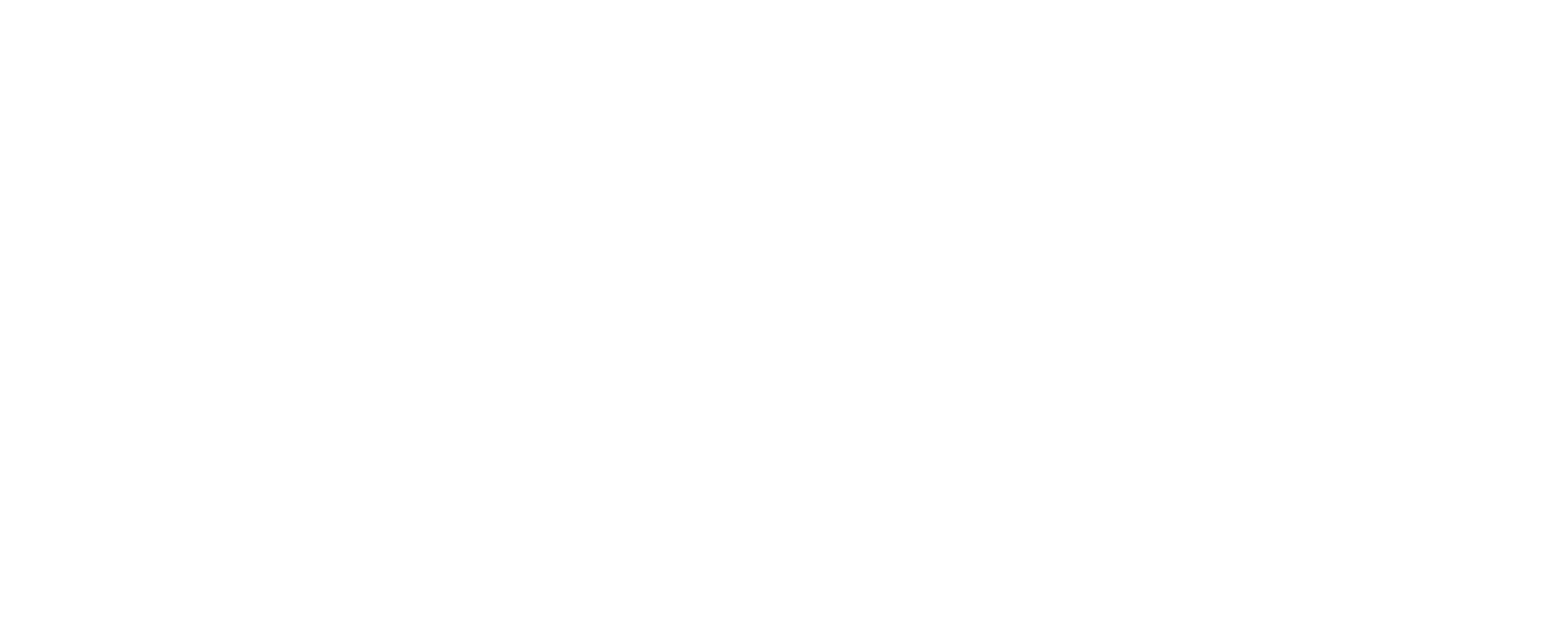
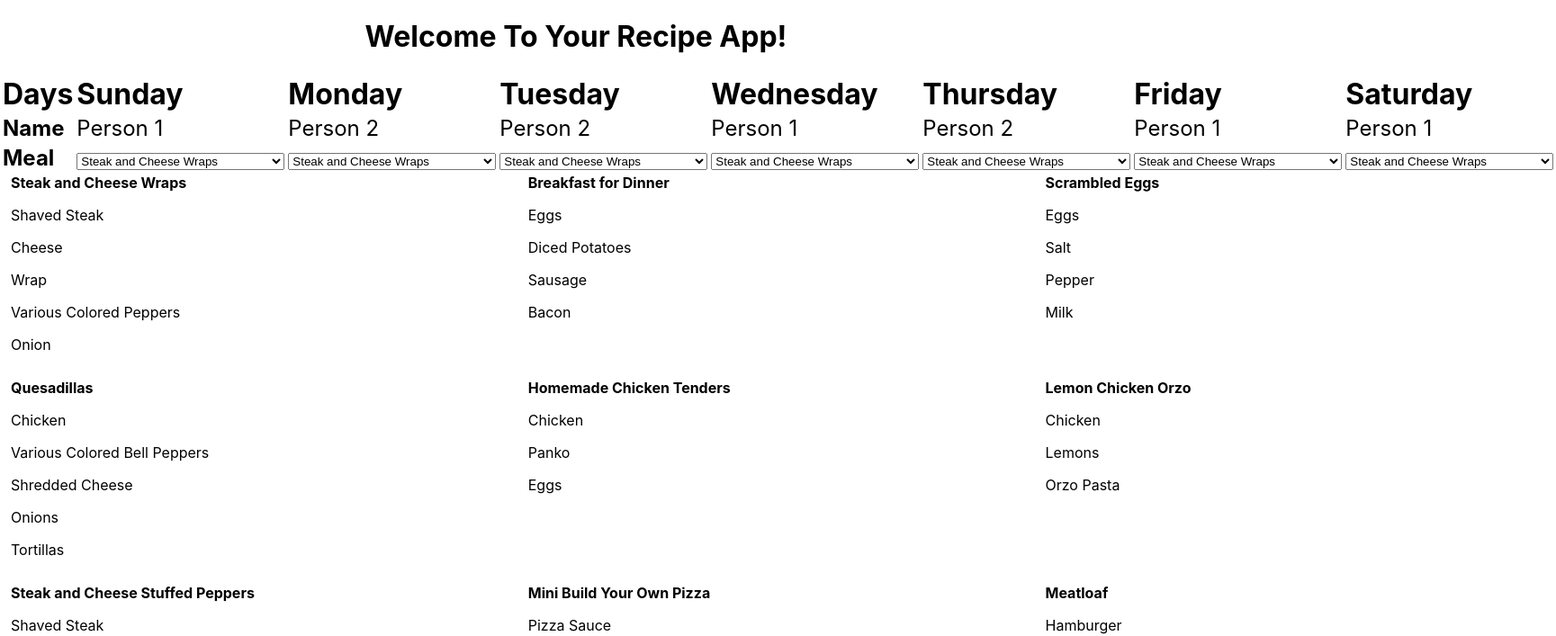
Before and after one commit to Mattmberg/react-recipe-app, a React (Create React App) app in the folder react-recipe-app/: page / in a window 1280 px wide. Shown: the top 707 px of the page at 90% size, 1729 px wide, since content can reach past the window. Built offline with nearby package versions, Linux system fonts and the light colour scheme.

Commit message:
Basic structure done

```diff
--- a/react-recipe-app/public/index.html
+++ b/react-recipe-app/public/index.html
@@ -9,7 +9,6 @@
       name="description"
       content="Web site created using create-react-app"
     />
-    <link rel="apple-touch-icon" href="%PUBLIC_URL%/logo192.png" />
     <!--
       manifest.json provides metadata used when your web app is installed on a
       user's mobile device or desktop. See https://developers.google.com/web/fundamentals/web-app-manifest/
--- a/react-recipe-app/src/App.js
+++ b/react-recipe-app/src/App.js
@@ -1,8 +1,10 @@
 import './App.css';
+import { Container } from './components/container';
 
 function App() {
   return (
     <div className="App">
+      <Container/>
     </div>
   );
 }
--- a/react-recipe-app/src/components/RecipeCard.jsx
+++ b/react-recipe-app/src/components/RecipeCard.jsx
@@ -4,7 +4,7 @@ export const RecipeCard = ({ id, name, description, ingredients}) => {
     return (
         <div className ="">
             <div className="">
-                <div><input type="checkbox" value={name} id={name}/><label className=""><b>{name}</b></label></div>
+                <div><label className=""><b>{name}</b></label></div>
                 <p className="">
                     {description}
                 </p>
--- a/react-recipe-app/src/components/container.jsx
+++ b/react-recipe-app/src/components/container.jsx
@@ -2,7 +2,7 @@ import { Footer } from "./footer";
 import { Header } from "./header";
 import { recipeData } from "../data";
 import '../App.css';
-import { RecipeCard } from "./ReciperCard";
+import { RecipeCard } from "./RecipeCard";
 import { useState } from "react";
 
 export const Container = () => {
@@ -16,34 +16,6 @@ export const Container = () => {
         satMeal: ""
     });
 
-    const handleChangeSunday = () => {
-        setMeals({...meals, [e.target.name]:e.target.value });
-    };
-
-    const handleChangeMonday = () => {
-        setMeals({...meals, [e.target.name]:e.target.value });
-    };
-
-    const handleChangeTuesday = () => {
-        setMeals({...meals, [e.target.name]:e.target.value });
-    };
-
-    const handleChangeWednesday = () => {
-        setMeals({...meals, [e.target.name]:e.target.value });
-    };
-
-    const handleChangeThursday = () => {
-        setMeals({...meals, [e.target.name]:e.target.value });
-    };
-
-    const handleChangeFriday = () => {
-        setMeals({...meals, [e.target.name]:e.target.value });
-    };
-
-    const handleChangeSaturday = () => {
-        setMeals({...meals, [e.target.name]:e.target.value });
-    };
-
     return (
         <>
             <Header/>
@@ -51,13 +23,13 @@ export const Container = () => {
                 <table>
                     <tr>
                         <th><b>Days</b></th>
-                        <th><input type="checkbox" value="Sunday" onChange={handleChangeSunday}/>Sunday</th>
-                        <th><input type="checkbox" value="Monday" onChange={handleChangeMonday}/>Monday</th>
-                        <th><input type="checkbox" value="Tuesday" onChange={handleChangeTuesday}/>Tuesday</th>
-                        <th><input type="checkbox" value="Wednesday" onChange={handleChangeWednesday}/>Wednesday</th>
-                        <th><input type="checkbox" value="Thursday" onChange={handleChangeThursday}/>Thursday</th>
-                        <th><input type="checkbox" value="Friday" onChange={handleChangeFriday}/>Friday</th>
-                        <th><input type="checkbox" value="Saturday" onChange={handleChangeSaturday}/>Saturday</th>
+                        <th>Sunday</th>
+                        <th>Monday</th>
+                        <th>Tuesday</th>
+                        <th>Wednesday</th>
+                        <th>Thursday</th>
+                        <th>Friday</th>
+                        <th>Saturday</th>
                     </tr>
                     <tr>
                         <td><b>Name</b></td>
@@ -71,13 +43,76 @@ export const Container = () => {
                     </tr>
                     <tr>
                         <td><b>Meal</b></td>
-                        <td>{sunMeal}</td>
-                        <td>{monMeal}</td>
-                        <td>{tuesMeal}</td>
-                        <td>{wedMeal}</td>
-                        <td>{thurMeal}</td>
-                        <td>{friMeal}</td>
-                        <td>{satMeal}</td>
+                        <td>
+                            <select value={meals.sunMeal}
+                            onChange={e => { setMeals({
+                                ...meals, sunMeal: e.target.value
+                            }); }}>
+                                {recipeData.map(recipe => {
+                                    return <option key={recipe.id} value={recipe.name}>{recipe.name}</option>;
+                                })}
+                            </select>
+                        </td>
+                        <td>
+                            <select value={meals.monMeal}
+                            onChange={e => { setMeals({
+                                ...meals, monMeal: e.target.value
+                            }); }}>
+                                {recipeData.map(recipe => {
+                                    return <option key={recipe.id} value={recipe.name}>{recipe.name}</option>;
+                                })}
+                            </select>
+                        </td>
+                        <td>
+                            <select value={meals.tuesMeal}
+                            onChange={e => { setMeals({
+                                ...meals, tuesMeal: e.target.value
+                            }); }}>
+                                {recipeData.map(recipe => {
+                                    return <option key={recipe.id} value={recipe.name}>{recipe.name}</option>;
+                                })}
+                            </select>
+                        </td>
+                        <td>
+                            <select value={meals.wedMeal}
+                            onChange={e => { setMeals({
+                                ...meals, wedMeal: e.target.value
+                            }); }}>
+                                {recipeData.map(recipe => {
+                                    return <option key={recipe.id} value={recipe.name}>{recipe.name}</option>;
+                                })}
+                            </select>
+                        </td>
+                        <td>
+                            <select value={meals.thurMeal}
+                            onChange={e => { setMeals({
+                                ...meals, thurMeal: e.target.value
+                            }); }}>
+                                {recipeData.map(recipe => {
+                                    return <option key={recipe.id} value={recipe.name}>{recipe.name}</option>;
+                                })}
+                            </select>
+                            </td>
+                        <td>
+                            <select value={meals.friMeal}
+                            onChange={e => { setMeals({
+                                ...meals, friMeal: e.target.value
+                            }); }}>
+                                {recipeData.map(recipe => {
+                                    return <option key={recipe.id} value={recipe.name}>{recipe.name}</option>;
+                                })}
+                            </select>
+                        </td>
+                        <td>
+                            <select value={meals.satMeal}
+                            onChange={e => { setMeals({
+                                ...meals, satMeal: e.target.value
+                            }); }}>
+                                {recipeData.map(recipe => {
+                                    return <option key={recipe.id} value={recipe.name}>{recipe.name}</option>;
+                                })}
+                            </select>
+                        </td>
                     </tr>
                 </table>
                 <div className="grid-container">
```
